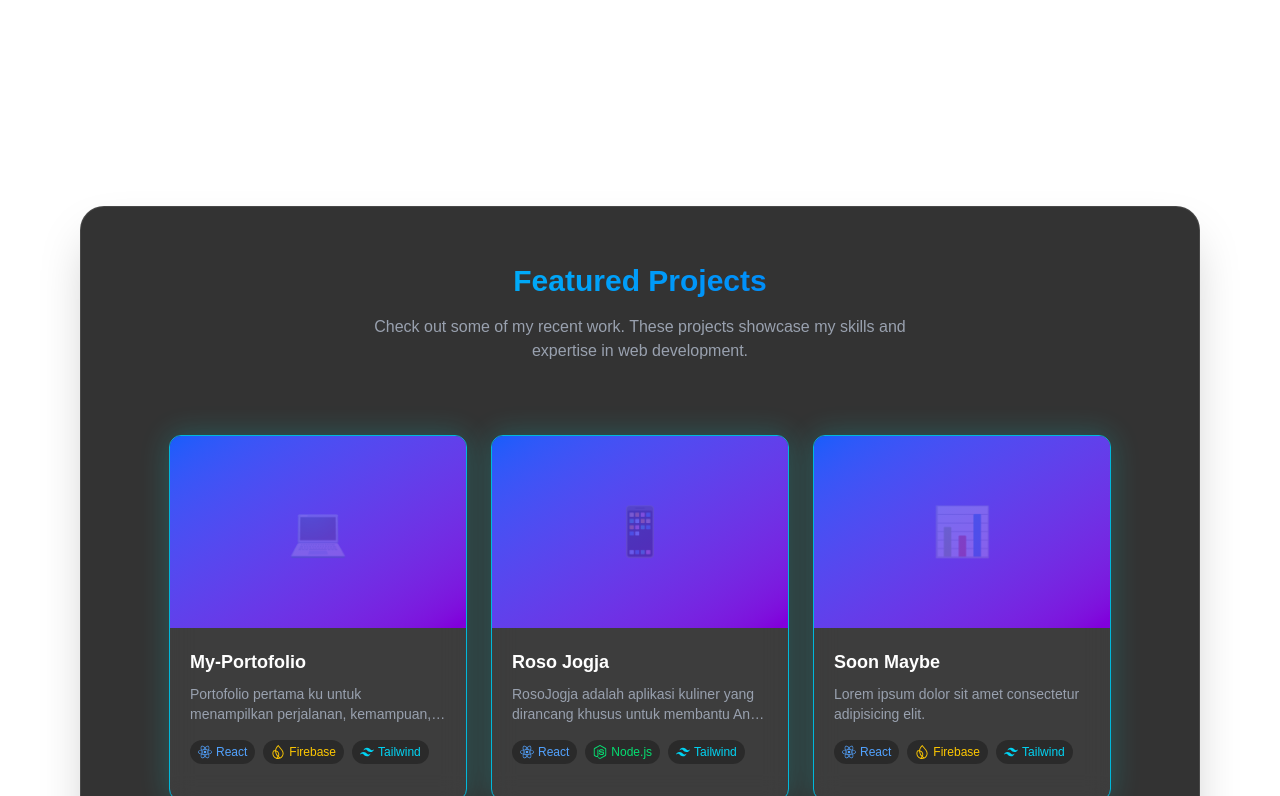
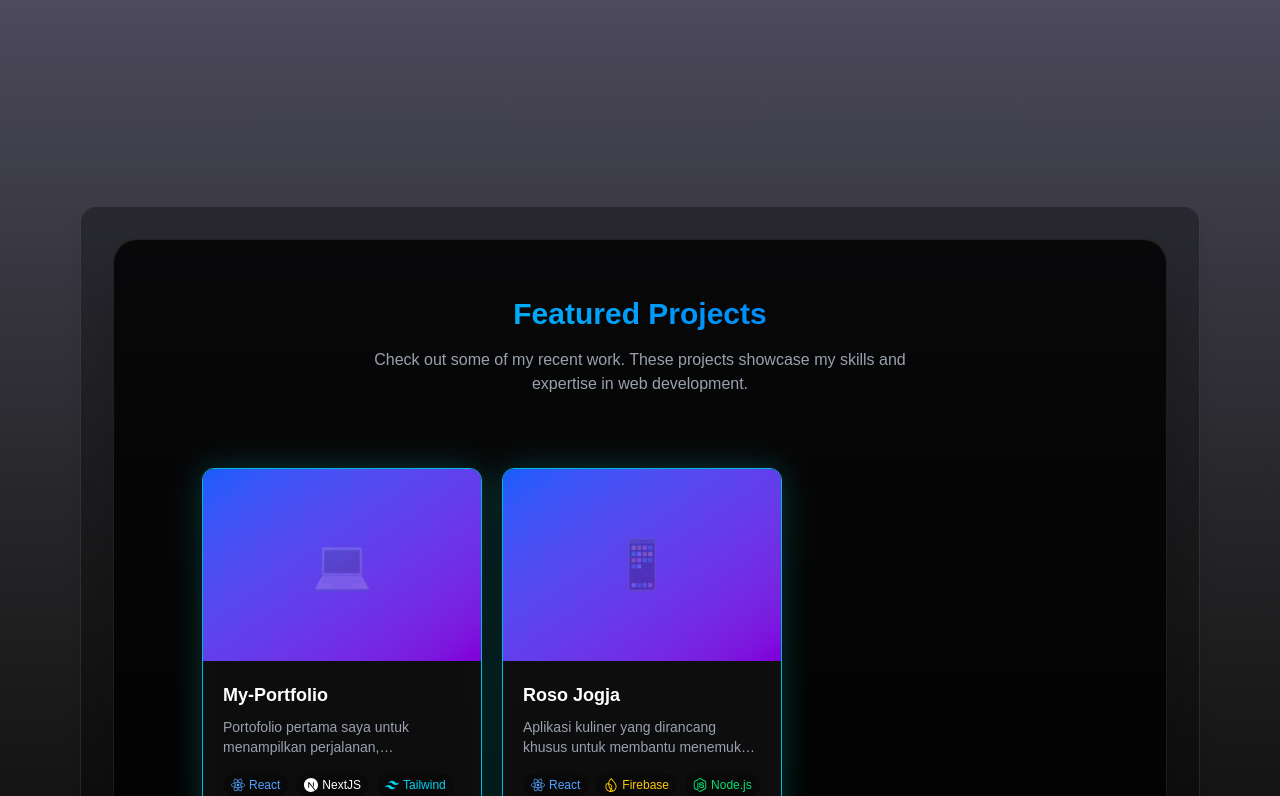
Before and after one commit to MakarimZufar/my_portofolio, a Next.js app: page / in a window 1280 px wide. Shown: the part 1364-2160 px from the top of the page. Built offline with nearby package versions, Linux system fonts and the light colour scheme.

Commit message:
feat: featured projecty

```diff
--- a/src/app/page.js
+++ b/src/app/page.js
@@ -112,7 +112,7 @@ export default function HomePage() {
     };
 
     return (
-        <main className="text-white overflow-x-hidden">
+        <main className="text-white overflow-x-hidden bg-gradient-to-b from-transparent via-[#0f0c29]/70 to-black min-h-screen">
             <section className="relative h-screen flex flex-col items-center justify-center px-6 sm:px-20">
                 <div className="absolute inset-0 -z-10 animate-futuristic-background" />
                 <div className="absolute inset-0 -z-20 bg-gradient-to-tr from-[#0f0c29]/40 via-[#302b63]/30 to-[#24243e]/40" />
@@ -224,8 +224,6 @@ export default function HomePage() {
 
             <FeaturedProjects />
 
-
-
             <style jsx>{`
                 @import url("https://fonts.googleapis.com/css2?family=Pacifico&display=swap");
 
--- a/src/app/projects/page.js
+++ b/src/app/projects/page.js
@@ -7,7 +7,7 @@ import { SiGithub, SiGlobus } from "react-icons/si";
 import TechBadge from "@/components/TechBadge";
 
 // Data proyek
-const projects = [
+export const projects = [
     {
         id: "my-portfolio",
         title: "My-Portfolio",
@@ -47,7 +47,7 @@ const projects = [
         technologies: ["React", "Firebase", "Tailwind", "JavaScript"],
         demoUrl: "https://otwcuy.web.app",
         githubUrl: "https://github.com/MakarimZufar/otwcuy",
-        featured: true,
+        featured: false,
         category: "app",
     },
     // Tambahkan proyek lain di sini
--- a/src/components/FeaturedProjects.js
+++ b/src/components/FeaturedProjects.js
@@ -1,10 +1,15 @@
 import Link from "next/link";
 import { motion } from "framer-motion";
 import TechBadge from "@/components/TechBadge";
+import { projects } from "@/app/projects/page";
 
 export default function FeaturedProjects() {
+    // Filter proyek yang memiliki properti featured: true
+    const featuredProjects = projects.filter((project) => project.featured);
+
     return (
-        <section className="px-6 sm:px-20 py-20">
+        <section className="px-6 sm:px-20 py-20 w-full flex flex-col items-center">
+            <div className="p-8 rounded-2xl bg-black/30 backdrop-blur-md border border-white/10 shadow-lg w-full max-w-7xl">
                 <div className="max-w-7xl mx-auto bg-black/80 rounded-3xl shadow-2xl border border-white/10 p-8 sm:p-14">
                     {/* Title */}
                     <div className="text-center mb-10">
@@ -19,10 +24,9 @@ export default function FeaturedProjects() {
 
                     {/* Project Cards */}
                     <div className="flex overflow-x-auto p-8 md:grid md:grid-cols-2 lg:grid-cols-3 gap-6 scrollbar-hide snap-x snap-mandatory">
-                    {["My-Portofolio", "Roso Jogja", "Soon Maybe"].map(
-                        (title, i) => (
+                        {featuredProjects.map((project, i) => (
                             <motion.div
-                                key={title}
+                                key={project.id}
                                 className="min-w-[280px] w-80 md:w-auto flex-shrink-0 snap-center bg-white/5 backdrop-blur-md rounded-xl overflow-hidden shadow-[0_0_30px_rgba(0,255,255,0.2)] border border-cyan-500 group hover:shadow-[0_0_30px_rgba(0,255,255,0.8)] transition-shadow duration-500"
                                 initial={{ opacity: 0, y: 20 }}
                                 whileInView={{ opacity: 1, y: 0 }}
@@ -56,28 +60,24 @@ export default function FeaturedProjects() {
                                 </div>
                                 <div className="p-5">
                                     <h3 className="text-lg font-bold text-white mb-2">
-                                        {title}
+                                        {project.title}
                                     </h3>
                                     <p className="text-gray-400 text-sm mb-4 line-clamp-2">
-                                        {i === 0
-                                            ? "Portofolio pertama ku untuk menampilkan perjalanan, kemampuan, dan proyek-proyek yang telah saya buat. Dibangun dengan Next.js dan Tailwind CSS."
-                                            : i === 1
-                                            ? "RosoJogja adalah aplikasi kuliner yang dirancang khusus untuk membantu Anda menemukan dan memesan makanan atau minuman dari berbagai restoran dan tempat makan di Yogyakarta."
-                                            : "Lorem ipsum dolor sit amet consectetur adipisicing elit."}
+                                        {project.description}
                                     </p>
                                     <div className="flex flex-wrap gap-2 mb-4">
-                                        <TechBadge name="React" />
+                                        {project.technologies
+                                            .slice(0, 3)
+                                            .map((tech) => (
                                                 <TechBadge
-                                            name={
-                                                i === 1 ? "Node.js" : "Firebase"
-                                            }
+                                                    key={tech}
+                                                    name={tech}
                                                 />
-                                        <TechBadge name="Tailwind" />
+                                            ))}
                                     </div>
                                 </div>
                             </motion.div>
-                        )
-                    )}
+                        ))}
                     </div>
 
                     {/* Button View All */}
@@ -91,6 +91,7 @@ export default function FeaturedProjects() {
                         </Link>
                     </div>
                 </div>
+            </div>
         </section>
     );
 }
--- a/src/components/TechStackCarousel.js
+++ b/src/components/TechStackCarousel.js
@@ -173,6 +173,7 @@ const TechStackCarousel = () => {
     }, []);
 
     return (
+        <div className="px-6 sm:px-20 w-full flex flex-col items-center">
             <div
                 className="p-8 rounded-xl bg-gray-900 w-full max-w-5xl mx-auto overflow-hidden relative border border-gray-800"
                 onMouseEnter={() => setIsHovered(true)}
@@ -213,7 +214,10 @@ const TechStackCarousel = () => {
 
                 <div className="space-y-12">
                     {techRows.map((row, rowIndex) => (
-                    <div key={rowIndex} className="relative overflow-hidden">
+                        <div
+                            key={rowIndex}
+                            className="relative overflow-hidden"
+                        >
                             <motion.div
                                 className="flex space-x-5"
                                 animate={{
@@ -223,7 +227,9 @@ const TechStackCarousel = () => {
                                         ? "-100%"
                                         : "0%",
                                 }}
-                            initial={{ x: rowIndex % 2 === 0 ? "0%" : "-100%" }}
+                                initial={{
+                                    x: rowIndex % 2 === 0 ? "0%" : "-100%",
+                                }}
                                 transition={{
                                     x: {
                                         repeat: Infinity,
@@ -249,7 +255,9 @@ const TechStackCarousel = () => {
                                                 y: -8,
                                                 boxShadow: `0 10px 25px -5px ${tech.color}40`,
                                             }}
-                                        onClick={() => setSelectedTech(tech)}
+                                            onClick={() =>
+                                                setSelectedTech(tech)
+                                            }
                                             transition={{
                                                 scale: {
                                                     type: "spring",
@@ -268,7 +276,10 @@ const TechStackCarousel = () => {
 
                                             <motion.div
                                                 style={{ color: tech.color }}
-                                            whileHover={{ scale: 1.2, y: -5 }}
+                                                whileHover={{
+                                                    scale: 1.2,
+                                                    y: -5,
+                                                }}
                                                 transition={{
                                                     type: "spring",
                                                     stiffness: 400,
@@ -305,7 +316,9 @@ const TechStackCarousel = () => {
                                                 y: -8,
                                                 boxShadow: `0 10px 25px -5px ${tech.color}40`,
                                             }}
-                                        onClick={() => setSelectedTech(tech)}
+                                            onClick={() =>
+                                                setSelectedTech(tech)
+                                            }
                                             transition={{
                                                 scale: {
                                                     type: "spring",
@@ -324,7 +337,10 @@ const TechStackCarousel = () => {
 
                                             <motion.div
                                                 style={{ color: tech.color }}
-                                            whileHover={{ scale: 1.2, y: -5 }}
+                                                whileHover={{
+                                                    scale: 1.2,
+                                                    y: -5,
+                                                }}
                                                 transition={{
                                                     type: "spring",
                                                     stiffness: 400,
@@ -370,17 +386,24 @@ const TechStackCarousel = () => {
                                     <div
                                         className="w-16 h-16 rounded-lg flex items-center justify-center"
                                         style={{
-                                        backgroundColor: selectedTech.bgColor,
+                                            backgroundColor:
+                                                selectedTech.bgColor,
                                         }}
                                     >
-                                    <div style={{ color: selectedTech.color }}>
+                                        <div
+                                            style={{
+                                                color: selectedTech.color,
+                                            }}
+                                        >
                                             {selectedTech.icon}
                                         </div>
                                     </div>
                                     <div>
                                         <h3
                                             className="text-2xl font-bold"
-                                        style={{ color: selectedTech.color }}
+                                            style={{
+                                                color: selectedTech.color,
+                                            }}
                                         >
                                             {selectedTech.name}
                                         </h3>
@@ -391,9 +414,10 @@ const TechStackCarousel = () => {
                                 </div>
                                 <div className="space-y-4">
                                     <p className="text-gray-300">
-                                    Experience with {selectedTech.name} includes
-                                    building modern, efficient applications with
-                                    focus on performance and scalability.
+                                        Experience with {selectedTech.name}{" "}
+                                        includes building modern, efficient
+                                        applications with focus on performance
+                                        and scalability.
                                     </p>
                                     <div className="flex space-x-3">
                                         <span className="px-3 py-1 bg-gray-800 rounded-full text-xs text-gray-300">
@@ -457,6 +481,7 @@ const TechStackCarousel = () => {
                     </p>
                 </motion.div>
             </div>
+        </div>
     );
 };
 
```
Lines whose indentation alone changed are shown as unchanged.
